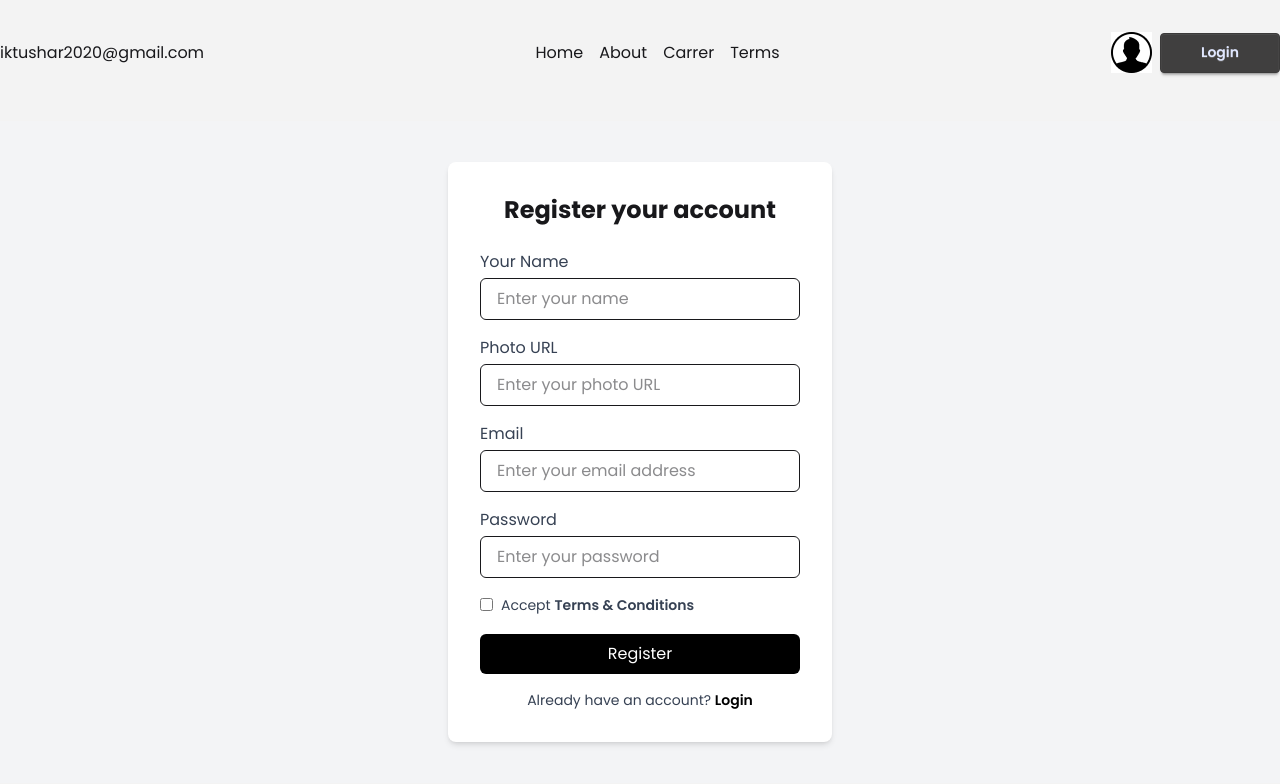
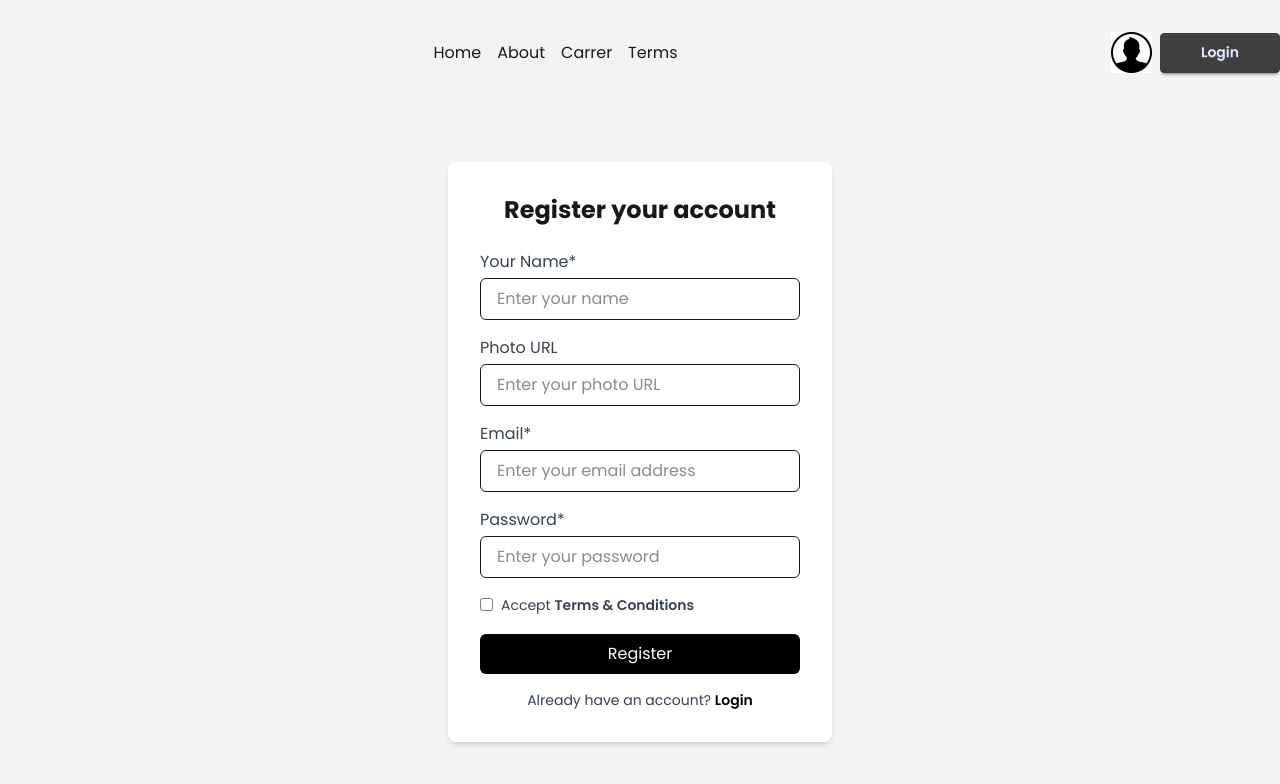
Before and after one commit to iktushar01/dragon-news-webapp, a React (Vite) app: page /auth/register in a window 1280 px wide. Shown: the top 784 px of the page. Built offline with nearby package versions, Linux system fonts and the light colour scheme.

Commit message:
able to get info from registretion from

```diff
--- a/src/Pages/Register.jsx
+++ b/src/Pages/Register.jsx
@@ -2,15 +2,29 @@ import React from 'react';
 import { Link } from 'react-router';
 
 const Register = () => {
+    const handleRegister = (e) => {
+        e.preventDefault();
+        const form = e.target;
+        const name = form.name.value;
+        const photoURL = form.photoURL.value;
+        const email = form.email.value;
+        const password = form.password.value;
+        const termsAccepted = form.terms.checked;
+
+        console.log({ name, photoURL, email, password, termsAccepted });
+    };
+
     return (
         <div className="min-h-[calc(100vh-138px)] flex items-center justify-center bg-gray-100">
             <div className="bg-white p-8 rounded-lg shadow-md w-full max-w-sm">
                 <h2 className="text-2xl font-bold text-center mb-6">Register your account</h2>
-                <form>
+                <form onSubmit={handleRegister}>
                     <div className="mb-4">
-                        <label className="block text-gray-700 mb-1">Your Name</label>
+                        <label className="block text-gray-700 mb-1">Your Name*</label>
                         <input
+                        required
                             type="text"
+                            name="name"
                             placeholder="Enter your name"
                             className="w-full px-4 py-2 border rounded-md focus:outline-none focus:ring-2 focus:ring-black"
                         />
@@ -19,29 +33,36 @@ const Register = () => {
                         <label className="block text-gray-700 mb-1">Photo URL</label>
                         <input
                             type="text"
+                            name="photoURL"
                             placeholder="Enter your photo URL"
                             className="w-full px-4 py-2 border rounded-md focus:outline-none focus:ring-2 focus:ring-black"
                         />
                     </div>
                     <div className="mb-4">
-                        <label className="block text-gray-700 mb-1">Email</label>
+                        <label className="block text-gray-700 mb-1">Email*</label>
                         <input
+                        required
                             type="email"
+                            name="email"
                             placeholder="Enter your email address"
                             className="w-full px-4 py-2 border rounded-md focus:outline-none focus:ring-2 focus:ring-black"
                         />
                     </div>
                     <div className="mb-4">
-                        <label className="block text-gray-700 mb-1">Password</label>
+                        <label className="block text-gray-700 mb-1">Password*</label>
                         <input
+                        required
                             type="password"
+                            name="password"
                             placeholder="Enter your password"
                             className="w-full px-4 py-2 border rounded-md focus:outline-none focus:ring-2 focus:ring-black"
                         />
                     </div>
                     <div className="mb-4">
                         <label className="inline-flex items-center">
-                            <input type="checkbox" className="mr-2" />
+                            <input
+                            required
+                            type="checkbox" name="terms" className="mr-2" />
                             <span className="text-sm text-gray-700">Accept <span className="font-semibold">Terms & Conditions</span></span>
                         </label>
                     </div>
--- a/src/Provider/AuthProvider.jsx
+++ b/src/Provider/AuthProvider.jsx
@@ -1,10 +1,7 @@
 import React, { createContext, useState } from 'react';
 export const AuthContext = createContext();
 const AuthProvider = ( {children} ) => {
-    const [user, setUser] = useState({
-        name : "tushar",
-        email : "iktushar2020@gmail.com"
-    });
+    const [user, setUser] = useState(null);
     const authData = {
         user, setUser
     }
```
